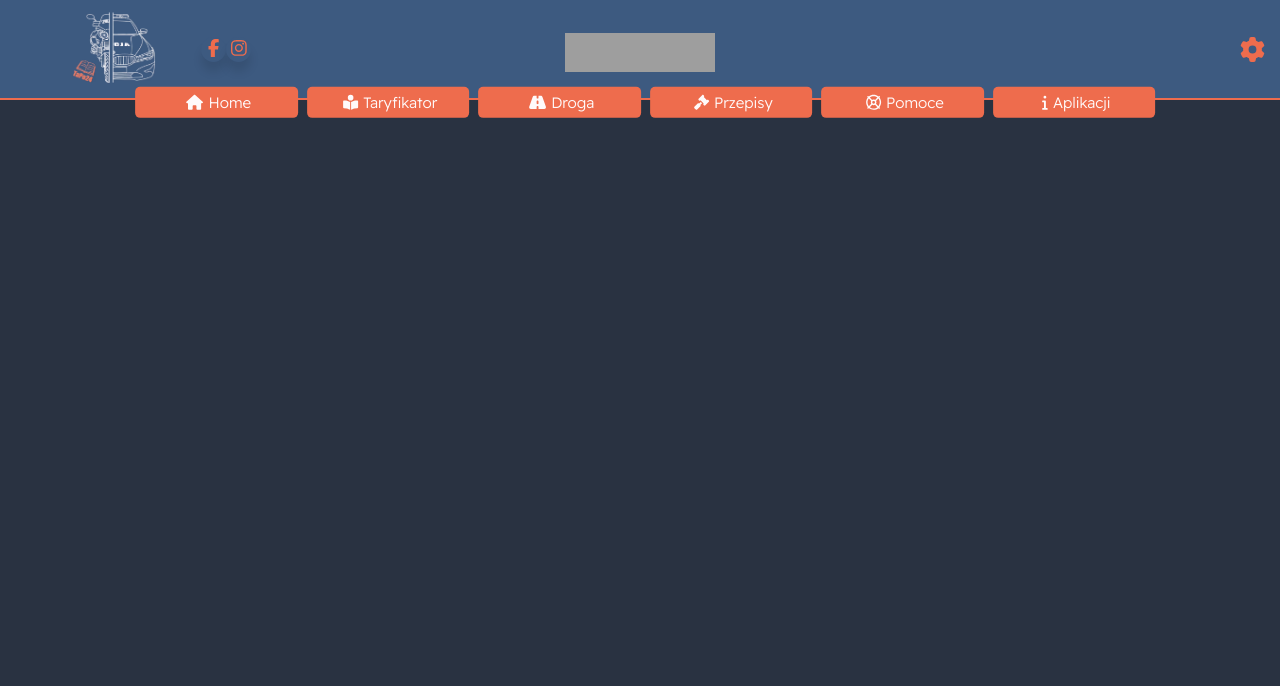
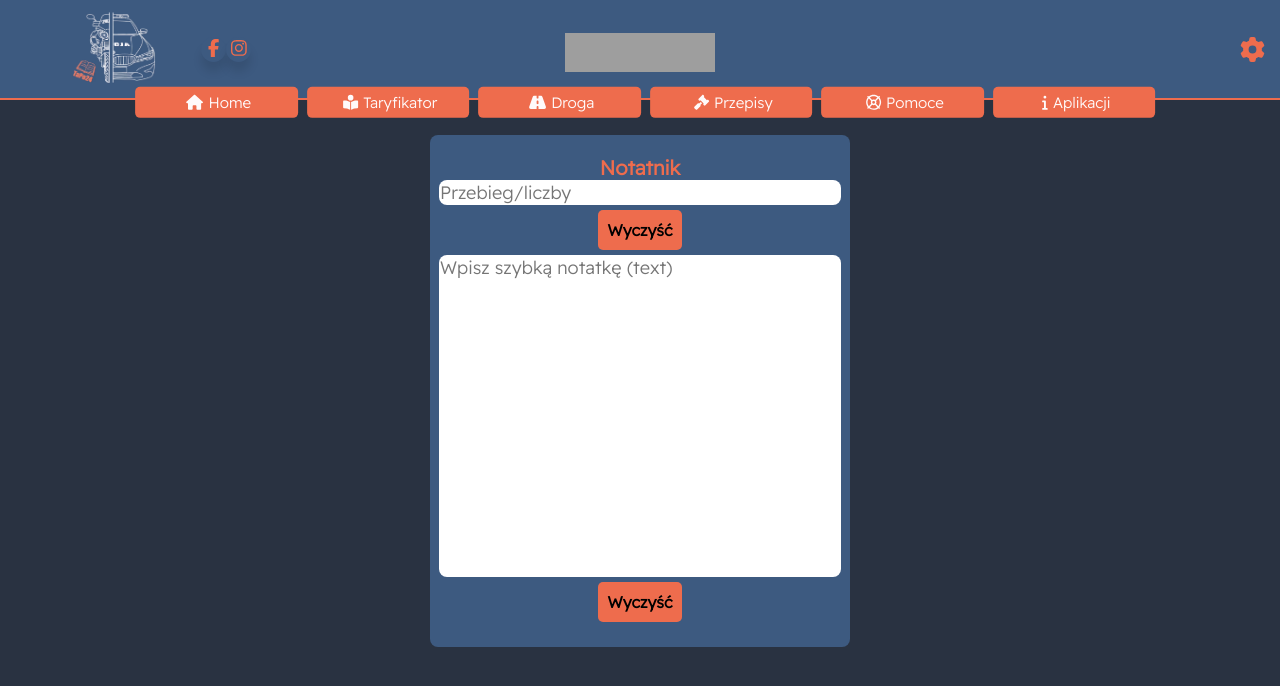
Before and after one commit to ordenix/TaPo24, a Vue app: page /Note in a window 1280 px wide. Shown: the top 686 px of the page. Built offline with nearby package versions, Linux system fonts and the light colour scheme; no server answers; grey boxes are pictures that could not be loaded.

Commit message:
fix pdf viewer, add note module

```diff
--- a/src/router/index.js
+++ b/src/router/index.js
@@ -33,6 +33,7 @@ import Alcohol from '@/views/RoadsModule/Alcohol'
 import Homeless from '@/views/RoadsModule/HomelessAlco'
 import HomeAlcohol from '@/views/RoadsModule/HomeAlcohol'
 import PdfViewer from '@/views/MainPage/PdfViewer'
+import Note from '@/views/HelpersModule/Note'
 Vue.use(VueRouter)
 
 const routes = [
@@ -202,6 +203,11 @@ const routes = [
     component: PdfViewer
   },
   {
+    path: '/Note/',
+    name: 'Note',
+    component: Note
+  },
+  {
     path: '/about',
     name: 'About',
     // route level code-splitting
--- /dev/null
+++ b/src/views/HelpersModule/Note.vue
@@ -0,0 +1,87 @@
+<template>
+  <div class="main">
+    <div class="small_main_container">
+      <div class="master_title">Notatnik</div>
+      <div class="box">
+        <input type="number" placeholder="Przebieg/liczby" v-model="numbers" @change="save_number">
+        <div class="orange_button" @click="clear('number')">Wyczyść</div>
+        <textarea placeholder="Wpisz szybką notatkę (text)" v-model="text" @change="save_text"></textarea>
+        <div class="orange_button" @click="clear">Wyczyść</div>
+      </div>
+    </div>
+  </div>
+</template>
+
+<script>
+export default {
+  name: 'Note',
+  data () {
+    return {
+      numbers: null,
+      text: null
+    }
+  },
+  methods: {
+    clear (type) {
+      if (type === 'number') {
+        this.numbers = null
+        localStorage.removeItem('note_number')
+      } else {
+        this.text = null
+        localStorage.removeItem('note_text')
+      }
+    },
+    save_number () {
+      localStorage.setItem('note_number', this.numbers)
+    },
+    save_text () {
+      localStorage.setItem('note_text', this.text)
+    }
+  },
+  beforeDestroy () {
+    if (this.text != null) {
+      this.save_text()
+    }
+    if (this.numbers != null) {
+      this.save_number()
+    }
+  },
+  beforeMount () {
+    if (localStorage.getItem('note_number')) {
+      this.numbers = localStorage.getItem('note_number')
+    }
+    if (localStorage.getItem('note_text')) {
+      this.text = localStorage.getItem('note_text')
+    }
+  }
+}
+</script>
+
+<style scoped lang="scss">
+@import "src/views/main_layout";
+@import "src/views/others";
+textarea {
+  resize: none;
+  width: 100%;
+  font-family: 'Readex Pro', sans-serif;
+  padding: 0;
+  border: 1px solid transparent;
+  border-radius: 8px;
+  font-size: 18px;
+  height: 40vh;
+}
+input {
+  font-family: 'Readex Pro', sans-serif;
+  border-radius: 8px;
+  border: 1px solid transparent;
+}
+.box {
+  display: flex;
+  justify-content: center;
+  align-items: center;
+  flex-direction: column;
+}
+.orange_button {
+  margin: 5px 0px 5px 0px;
+}
+</style>
--- a/src/views/MainPage/Home.vue
+++ b/src/views/MainPage/Home.vue
@@ -21,6 +21,7 @@
       <p>Aktualnie aplikacja posiada moduł taryfikatora, wyszukiwarki kodów pocztowych oraz przepisów </p>
       <p>Docelowo mają być zaimplementowane dodatkowe moduły i pomoce:</p>
       <p>- szczegółowe opisy znaków i sygnałów drogowych</p>
+      <p>- kalkulator trzeźwości</p>
       <p>- oraz wiele innych pomocy wykorzystywanych w codziennych czynnościach "na drodze"</p>
       <br>
       <p>Aplikacja w fazie beta, ewentualne napotkane błędy proszę zgłaszać za pomocą e-mail  jakubdrzmala95@gmail.com</p>
@@ -29,10 +30,13 @@
     </div>
     <div class="home">
       <div class="title"> TAryfikator POlicyjny24 </div>
-      <div class="date">2022-06-18</div>
+      <div class="date">2022-07-19</div>
       <div class="whats_news">Co nowego?</div>
-      <p>- Dodanie modułu śpb</p>
-      <p>- Poprawki w wyświetlaniu znaków</p>
+      <p>- Dodanie modułu szybkiego notatnika</p>
+      <p>- Poprawki w wyświetlaniu plików pdf</p>
+      <p>- Dodanie nowych ustaw i rozporządzeń</p>
+      <p>- Dodanie nowych wykroczeń porządkowych</p>
+      <p>- Bieżące poprawki</p>
       <div class="version">{{ version }}</div>
     </div>
   </div>
--- a/src/views/MainPage/PdfViewer.vue
+++ b/src/views/MainPage/PdfViewer.vue
@@ -1,7 +1,5 @@
 <template>
   <div>
-    {{$route.params.pdf_name}}
-    {{master_path + $route.params.pdf_path}}
     <div id="pdf_container">
       <div class="top_bar">
         <div class="close" @click="close_pdf">Zamknij <i class="fas fa-times"></i></div>
--- a/src/views/MainPage/Tariff.vue
+++ b/src/views/MainPage/Tariff.vue
@@ -95,6 +95,9 @@ export default {
     }
   },
   created () {
+    document.addEventListener('select', () => {
+      console.log('on_change')
+    })
     if (!navigator.onLine) this.new_search = false
     // const log = document.getElementById('buttonIn')
     // document.addEventListener('keyup', () => {
```
Also changed, not shown: src/views/Data/tariff_data.json.
